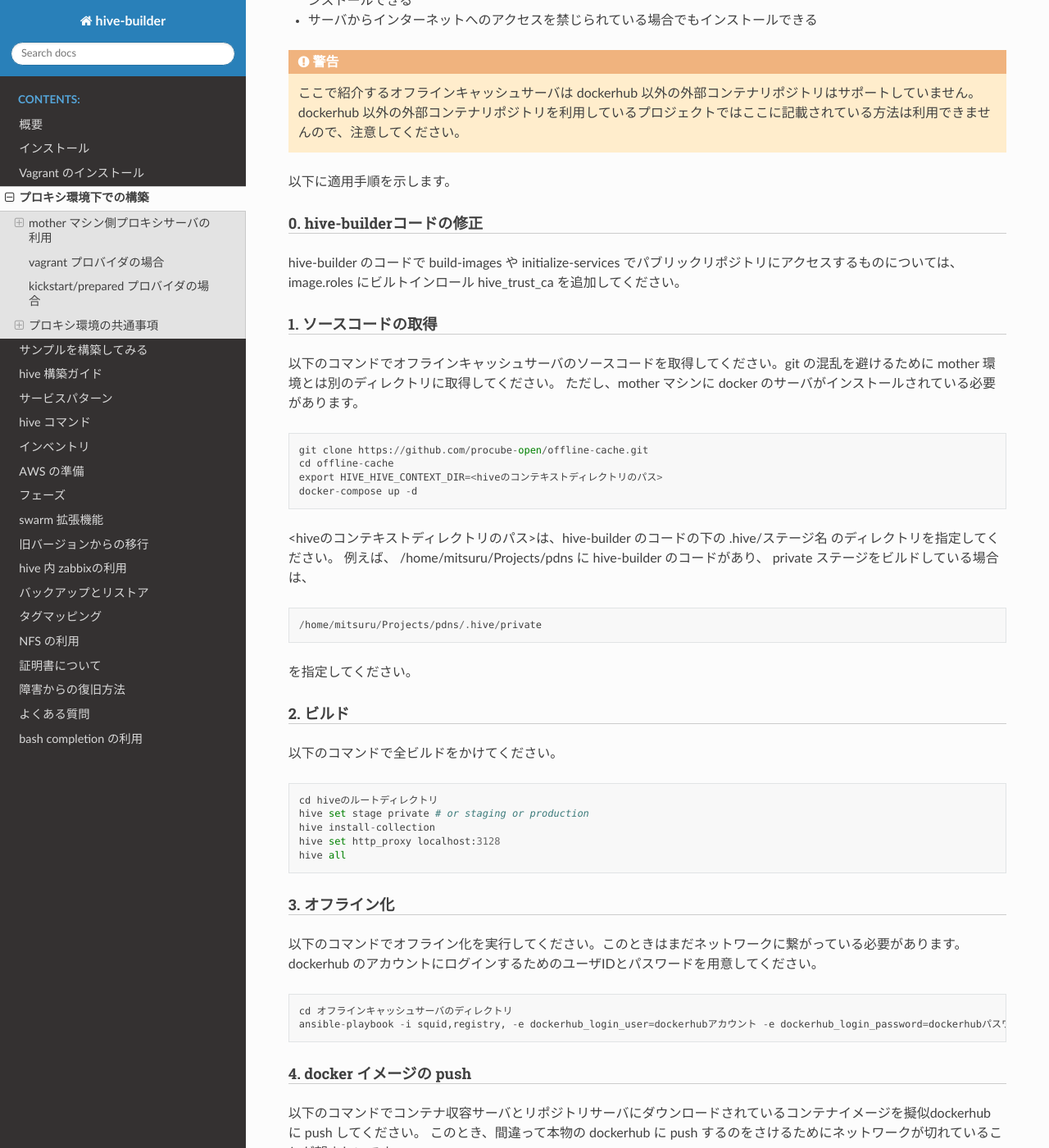
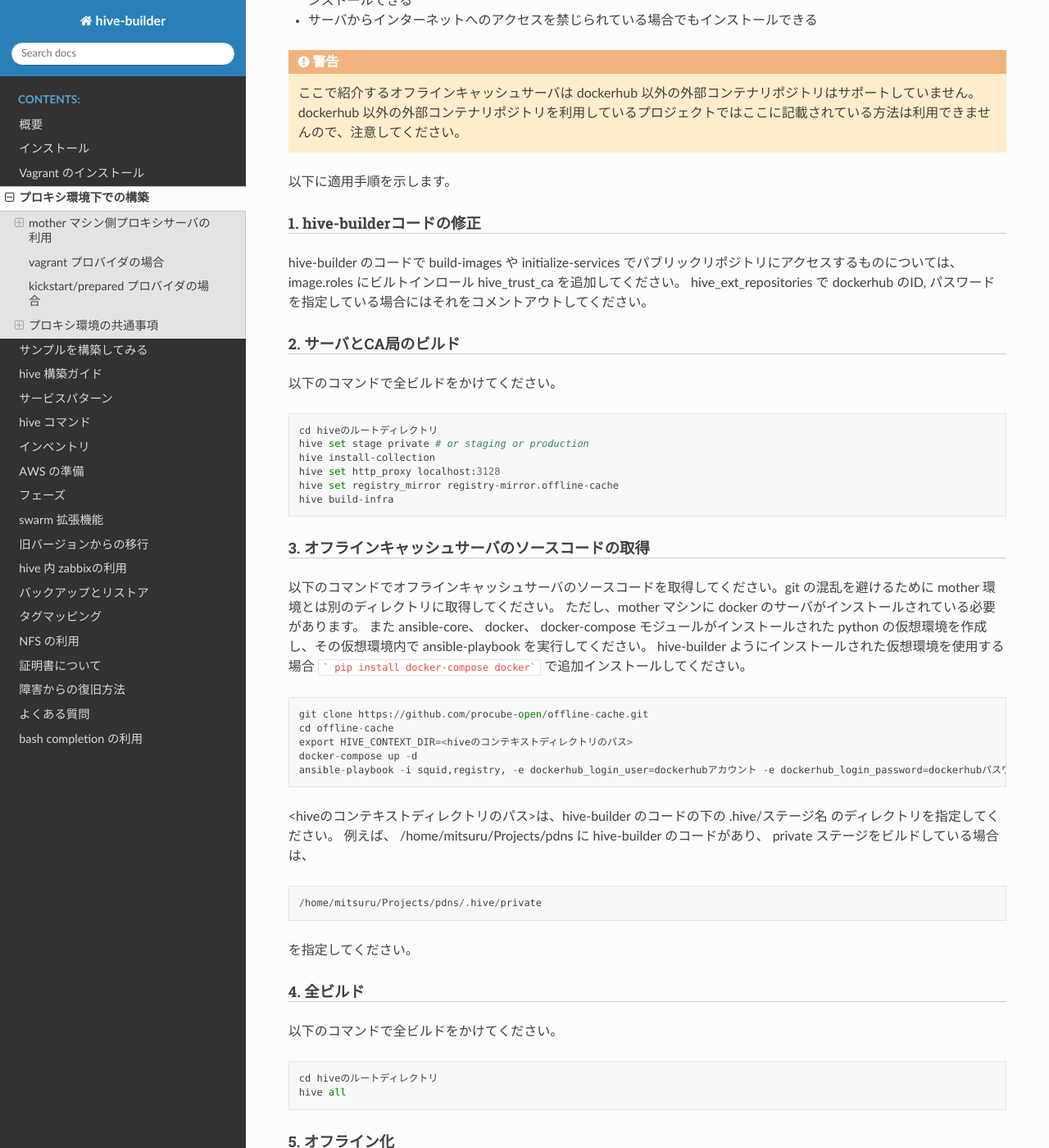
Before and after one commit to procube-open/hive-builder, a Sphinx documentation site: the page built from docs/proxy.rst, in a window 1280 px wide and 1400 px high, scrolled down 870 px. Shown: the whole window at 82% size. Built offline with Sphinx 7.4.7 and the Read the Docs theme 2.0.0, drawn with Linux system fonts in a browser that asks for light colours; some of the changed text lies outside the part shown.

Commit message:
support registry mirror

````diff
--- a/docs/proxy.rst
+++ b/docs/proxy.rst
@@ -36,24 +36,42 @@
 
 以下に適用手順を示します。
 
-0. hive-builderコードの修正
+1. hive-builderコードの修正
 ^^^^^^^^^^^^^^^^^^^^^^^^^^^^^^^^
 
 hive-builder のコードで build-images や  initialize-services でパブリックリポジトリにアクセスするものについては、image.roles にビルトインロール hive_trust_ca を追加してください。
+hive_ext_repositories で  dockerhub のID, パスワードを指定している場合にはそれをコメントアウトしてください。
 
-1. ソースコードの取得
+2. サーバとCA局のビルド
 ^^^^^^^^^^^^^^^^^^^^^^^^^^^^^^^^
+
+以下のコマンドで全ビルドをかけてください。
+
+::
+
+    cd hiveのルートディレクトリ
+    hive set stage private # or staging or production
+    hive install-collection
+    hive set http_proxy localhost:3128
+    hive set registry_mirror registry-mirror.offline-cache
+    hive build-infra
+
+3. オフラインキャッシュサーバのソースコードの取得
+^^^^^^^^^^^^^^^^^^^^^^^^^^^^^^^^^^^^^^^^^^^
 
 以下のコマンドでオフラインキャッシュサーバのソースコードを取得してください。git の混乱を避けるために mother 環境とは別のディレクトリに取得してください。
 ただし、mother マシンに docker のサーバがインストールされている必要があります。
+また ansible-core、 docker、 docker-compose モジュールがインストールされた  python の仮想環境を作成し、その仮想環境内で ansible-playbook を実行してください。
+hive-builder ようにインストールされた仮想環境を使用する場合 ``` pip install docker-compose docker``` で追加インストールしてください。
 
 ::
 
 
     git clone https://github.com/procube-open/offline-cache.git
     cd offline-cache
-    export HIVE_HIVE_CONTEXT_DIR=<hiveのコンテキストディレクトリのパス>
+    export HIVE_CONTEXT_DIR=<hiveのコンテキストディレクトリのパス>
     docker-compose up -d
+    ansible-playbook -i squid,registry, -e dockerhub_login_user=dockerhubアカウント -e dockerhub_login_password=dockerhubパスワード setup.yml
 
 <hiveのコンテキストディレクトリのパス>は、hive-builder のコードの下の .hive/ステージ名 のディレクトリを指定してください。
 例えば、 /home/mitsuru/Projects/pdns に hive-builder のコードがあり、 private ステージをビルドしている場合は、
@@ -64,7 +82,7 @@
 
 を指定してください。
 
-2. ビルド
+4. 全ビルド
 ^^^^^^^^^^^^^^^^^^^^^^^^^^^^^^^^
 
 以下のコマンドで全ビルドをかけてください。
@@ -72,12 +90,9 @@
 ::
 
     cd hiveのルートディレクトリ
-    hive set stage private # or staging or production
-    hive install-collection
-    hive set http_proxy localhost:3128
     hive all
 
-3. オフライン化
+5. オフライン化
 ^^^^^^^^^^^^^^^^^^^^^^^^^^^^^^^^
 
 以下のコマンドでオフライン化を実行してください。このときはまだネットワークに繋がっている必要があります。
@@ -86,26 +101,10 @@
 ::
 
     cd オフラインキャッシュサーバのディレクトリ
-    ansible-playbook -i squid,registry, -e dockerhub_login_user=dockerhubアカウント -e dockerhub_login_password=dockerhubパスワード offline.yml
+    ansible-playbook -i squid, offline.yml
 
 
-4. docker イメージの push
-^^^^^^^^^^^^^^^^^^^^^^^^^^^^^^^^
-
-以下のコマンドでコンテナ収容サーバとリポジトリサーバにダウンロードされているコンテナイメージを擬似dockerhub に push してください。
-このとき、間違って本物の dockerhub に push するのをさけるためにネットワークが切れていることが望ましいです。
-
-::
-
-
-    hive ssh
-    docker image ls --format='docker push {{.Repository}}:{{.Tag}}' | grep -v :5000 | sh -x
-    exit
-    hive ssh -t コンテナ収容サーバ1号機 # separate_repository が false の場合は不要
-    docker image ls --format='docker push {{.Repository}}:{{.Tag}}' | grep -v :5000 | sh -x
-    exit
-
-5. 再ビルド
+6. 再ビルド
 ^^^^^^^^^^^^^^^^^^^^^^^^^^^^^^^^
 
 この mother 環境があれば、オフラインの状態で全サーバをOSインストールから再構築( hive all )することができます。
````
Also changed, not shown: 2 other files.
